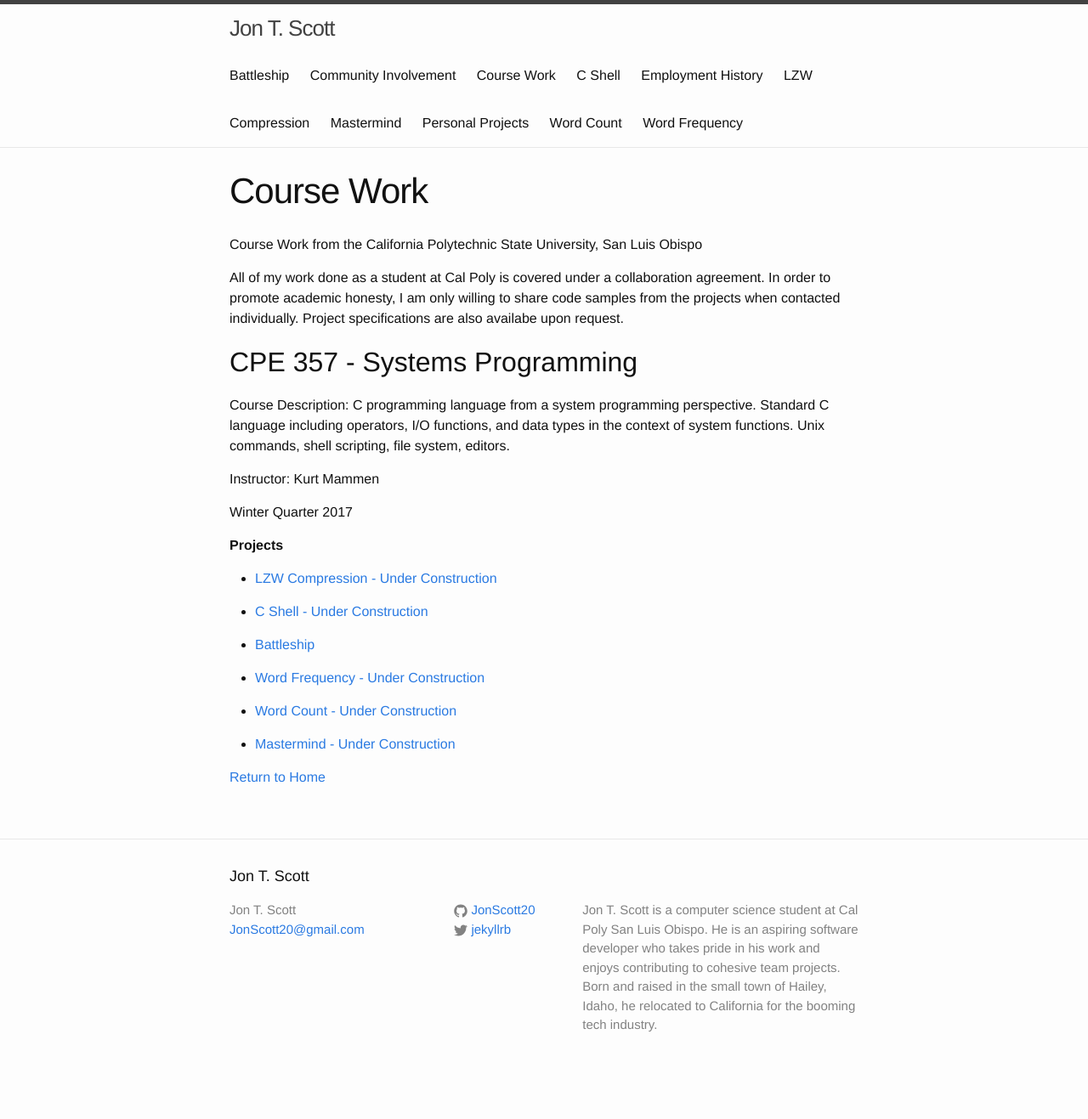
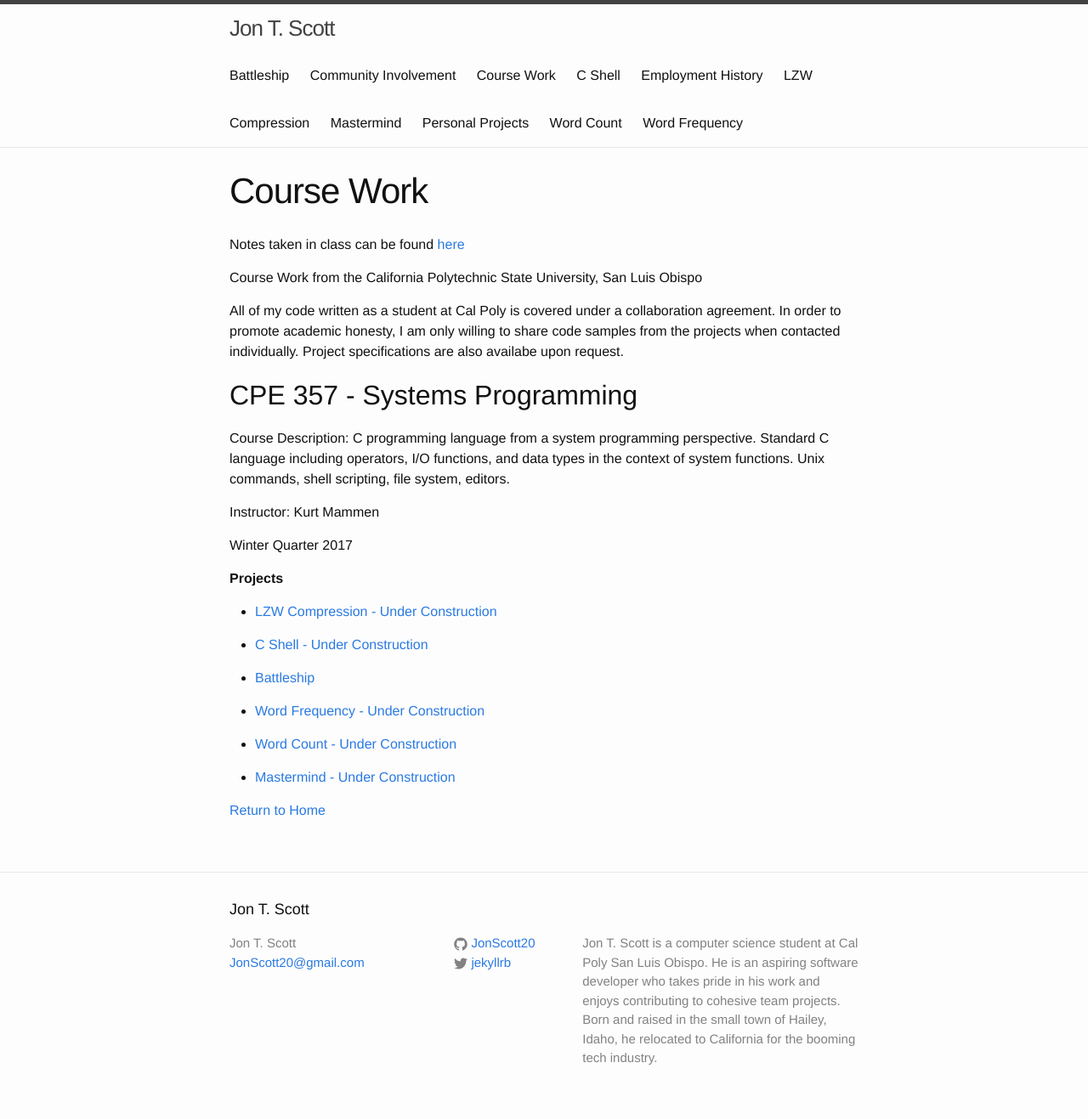
Before and after one commit to JonScott20/JonScott20.github.io, a Jekyll site: the page built from coursework.md, in a window 1280 px wide. Shown: the whole page at 85% size. Built offline with Jekyll 4.4.1, drawn with Linux system fonts in a browser that asks for light colours; before the commit the page ends 1278 px from its top, so only the background shows below that.

Commit message:
Update coursework.md

```diff
--- a/coursework.md
+++ b/coursework.md
@@ -4,9 +4,11 @@ title: Course Work
 permalink: /course_work/
 ---
 
+Notes taken in class can be found [here](https://jonscott20.github.io/course_notes/)
+
 Course Work from the California Polytechnic State University, San Luis Obispo
 
-All of my work done as a student at Cal Poly is covered under a collaboration agreement.
+All of my code written as a student at Cal Poly is covered under a collaboration agreement.
 In order to promote academic honesty, I am only willing to share code samples from the projects when contacted individually.
 Project specifications are also availabe upon request.
 
```
